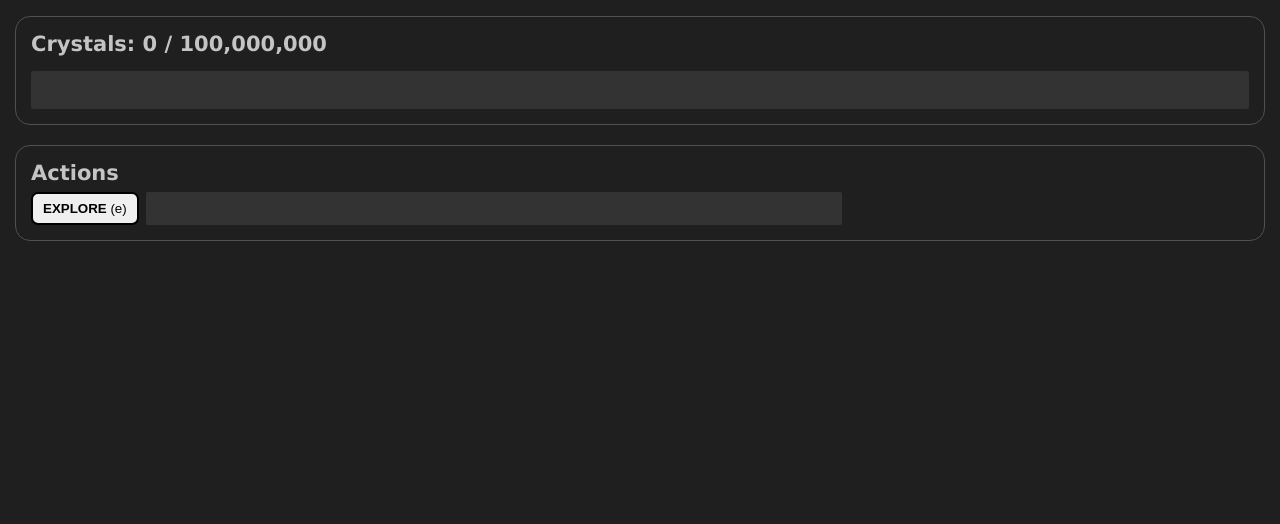
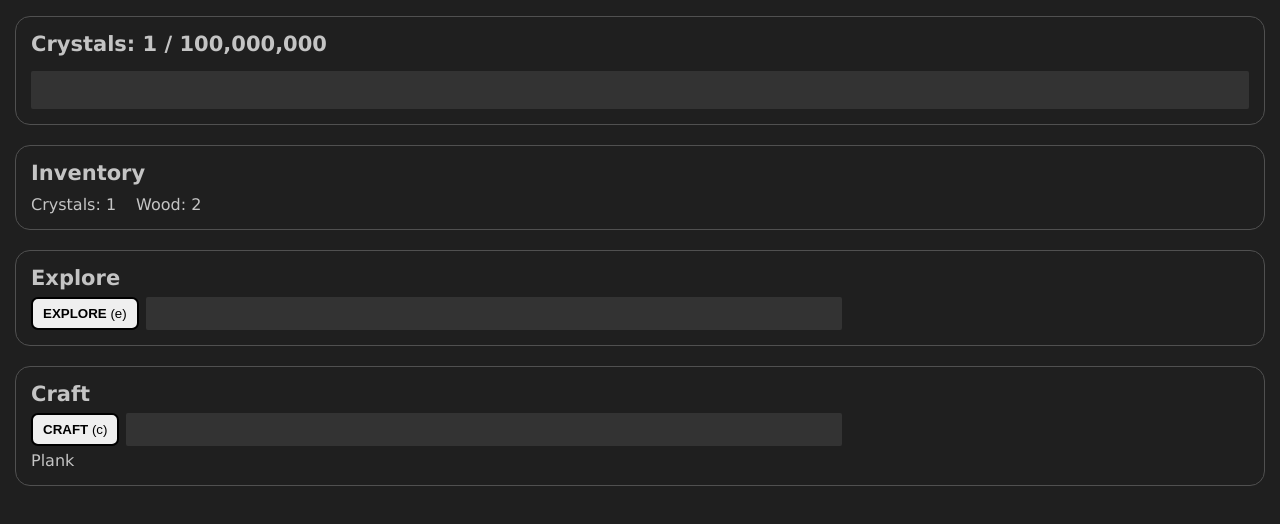
Before and after one commit to jeffreyruoss/one-hundred-million-crystals, a website built with Vite: page index.html in a window 1280 px wide. Shown: the part 70-594 px from the top of the page. Built offline with nearby package versions, Linux system fonts and the light colour scheme.

Commit message:
Cleanup / organize.

```diff
--- a/src/components/ActionsPanel.js
+++ /dev/null
@@ -1,10 +0,0 @@
-import Explore from './Explore/Explore.js'
-
-export default function ActionsPanel() {
-	return `
-		<div class="actionsPanel">
-			<h2>Actions</h2>
-			${Explore()}
-		</div>
-	`
-}
--- a/src/components/Craft/Craft.js
+++ b/src/components/Craft/Craft.js
@@ -6,15 +6,13 @@ export default function Craft() {
 	const craftableItems = Object.keys(craftingList).filter(canCraft)
 
 	return `
-		<div class="craftPanel">
+		<div class="craft action" data-in-progress="false" data-progress="0">
 			<h2>Craft</h2>
-			<div class="craft action" data-in-progress="false" data-progress="0">
-				<button class="action-button craft-button">
-					Craft <span class="button-hotkey">(c)</span>
-				</button>
-				${ProgressBar('small')}
-				<p class="message"></p>
-			</div>
+			<button class="action-button craft-button">
+				Craft <span class="button-hotkey">(c)</span>
+			</button>
+			${ProgressBar('small')}
+			<p class="message"></p>
 			<ul>
 					${craftableItems.map(item => `<li>${item}</li>`).join('')}
 			</ul>
--- a/src/components/Explore/Explore.js
+++ b/src/components/Explore/Explore.js
@@ -23,6 +23,7 @@ const exploreResults = [
 export default function Explore() {
 	return `
 		<div class="explore action" data-in-progress="false" data-progress="0">
+			<h2>Explore</h2>
 			<button class="action-button explore-button">
 				Explore <span class="button-hotkey">(e)</span>
 			</button>
--- a/src/components/Inventory/inventory-data.js
+++ b/src/components/Inventory/inventory-data.js
@@ -1,6 +1,6 @@
 export const inventory = {
-	crystals: { quantity: 0, revealed: false },
-	wood: { quantity: 0, revealed: false },
+	crystals: { quantity: 1, revealed: true },
+	wood: { quantity: 2, revealed: true },
 	stone: { quantity: 0, revealed: false },
 	food: { quantity: 0, revealed: false },
 	weapons: { quantity: 0, revealed: false },
--- a/src/components/Wrap.js
+++ b/src/components/Wrap.js
@@ -1,7 +1,7 @@
 import Crystals from "./Crystals"
 import Clock from "./Clock"
 import Inventory from "./Inventory/Inventory"
-import ActionsPanel from "./ActionsPanel"
+import Explore from "./Explore/Explore"
 import Craft from "./Craft/Craft"
 
 export default function Wrap() {
@@ -18,9 +18,9 @@ export default function Wrap() {
 				${Inventory()}
 			</div>
 			<div class="container">
-				${ActionsPanel()}
+				${Explore()}
 			</div>
-			<div class="container hide">
+			<div class="container">
 				${Craft()}
 			</div>
 		</div>
--- a/src/css/main.css
+++ b/src/css/main.css
@@ -79,8 +79,14 @@ button:hover {
 }
 
 .action {
-	margin-top: 7px;
 	display: flex;
+	flex-wrap: wrap;
+}
+
+.action h2 {
+	margin-top: 0;
+	margin-bottom: 7px;
+	width: 100%;
 }
 
 .progress-bar {
@@ -126,4 +132,10 @@ button:hover {
 	animation: blink 0.2s linear 3;
 }
 
-.craft {}
+.craft ul {
+	margin: 5px 0 0 0;
+	padding: 0;
+	list-style-type: none;
+	width: 100%;
+	text-transform: capitalize;
+}
```
Also changed, not shown: src/components/Inventory/Inventory.js (+5 -5 lines).
